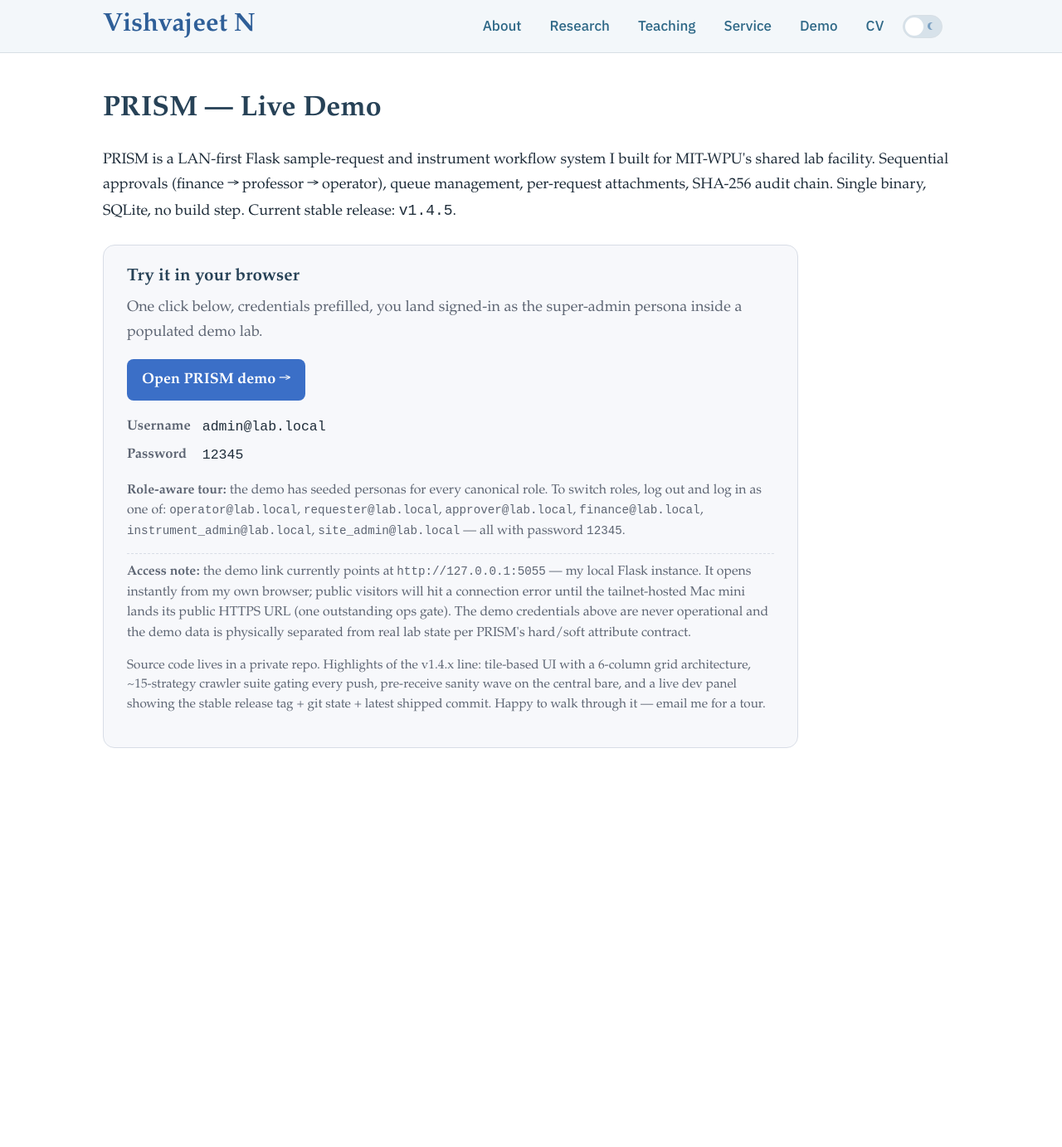
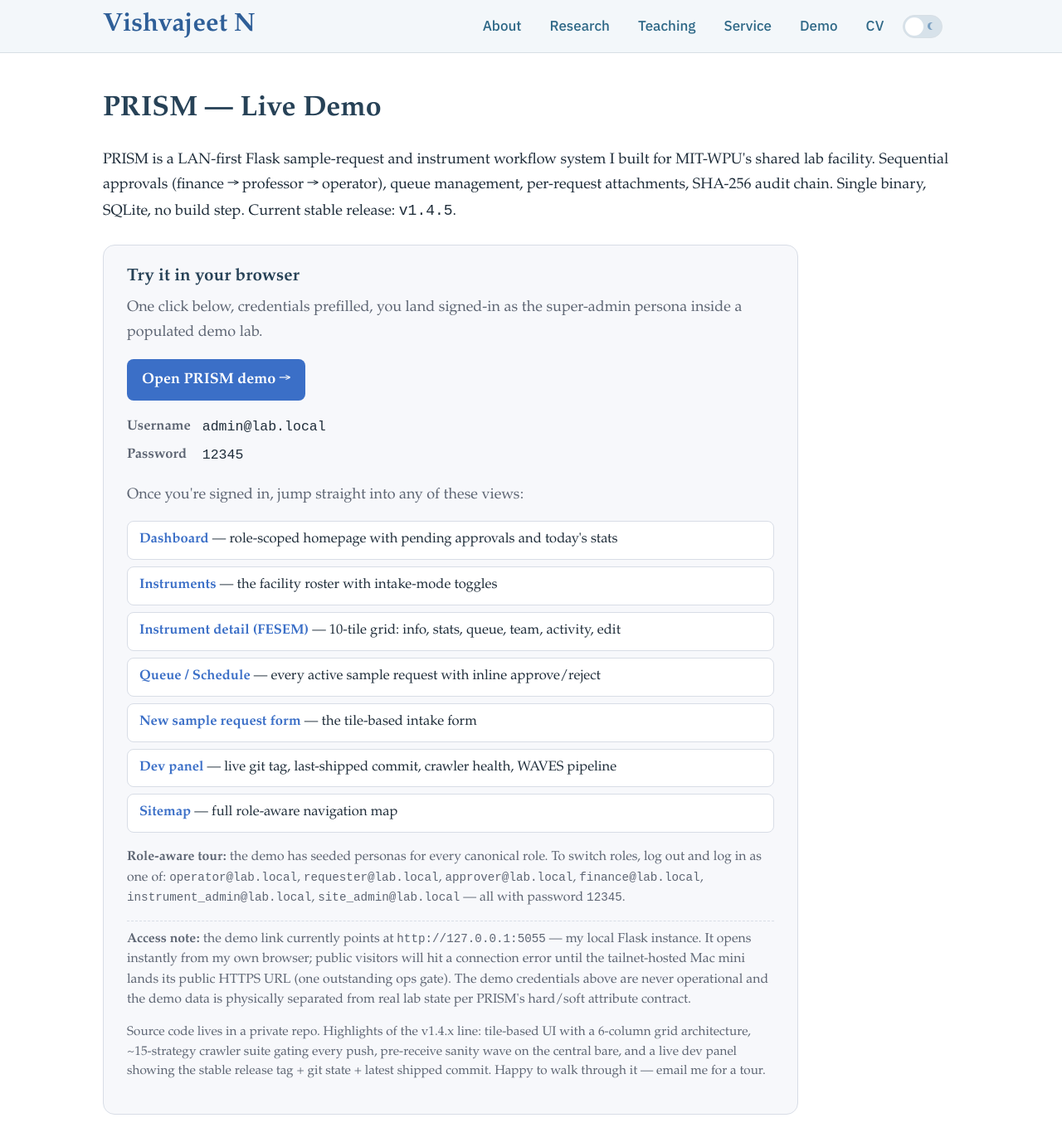
Before and after one commit to nvishvajeet/nvishvajeet.github.io, a Jekyll site: the page built from demo.html, in a window 1280 px wide and 1388 px high. Shown: the top 1383 px of the window at 83% size. Built offline with Jekyll 4.4.1, drawn with Linux system fonts in a browser that asks for light colours.

Commit message:
feat(demo): deep-link list to specific PRISM views
Once signed in via the main CTA, these links jump into Dashboard, Instruments list, Instrument detail (FESEM), Queue, New request form, Dev panel, and Sitemap without re-auth. Session cookie carries over across tabs.

```diff
--- a/demo.html
+++ b/demo.html
@@ -42,6 +42,19 @@
     <dt>Password</dt><dd><code>12345</code></dd>
   </dl>
 
+  <p class="demo-card-lead" style="margin-top: 18px;">
+    Once you're signed in, jump straight into any of these views:
+  </p>
+  <ul class="demo-link-list">
+    <li><a href="http://127.0.0.1:5055/" target="_blank" rel="noopener">Dashboard</a> — role-scoped homepage with pending approvals and today's stats</li>
+    <li><a href="http://127.0.0.1:5055/instruments" target="_blank" rel="noopener">Instruments</a> — the facility roster with intake-mode toggles</li>
+    <li><a href="http://127.0.0.1:5055/instruments/1" target="_blank" rel="noopener">Instrument detail (FESEM)</a> — 10-tile grid: info, stats, queue, team, activity, edit</li>
+    <li><a href="http://127.0.0.1:5055/schedule" target="_blank" rel="noopener">Queue / Schedule</a> — every active sample request with inline approve/reject</li>
+    <li><a href="http://127.0.0.1:5055/requests/new" target="_blank" rel="noopener">New sample request form</a> — the tile-based intake form</li>
+    <li><a href="http://127.0.0.1:5055/admin/dev_panel" target="_blank" rel="noopener">Dev panel</a> — live git tag, last-shipped commit, crawler health, WAVES pipeline</li>
+    <li><a href="http://127.0.0.1:5055/sitemap" target="_blank" rel="noopener">Sitemap</a> — full role-aware navigation map</li>
+  </ul>
+
   <p class="demo-note">
     <strong>Role-aware tour:</strong> the demo has seeded personas
     for every canonical role. To switch roles, log out and log in
--- a/style.css
+++ b/style.css
@@ -764,3 +764,26 @@
 .demo-note code { font-size: 0.9em; }
 .demo-note-ops { padding-top: 10px; border-top: 1px dashed var(--border, #d8dde6); margin-top: 14px; }
 .demo-repo { font-size: 0.85em; color: var(--muted, #5d6573); margin-top: 14px; line-height: 1.55; }
+
+/* PRISM demo — deep-link list under the CTA */
+.demo-link-list {
+  list-style: none;
+  padding: 0;
+  margin: 0 0 18px 0;
+  display: grid;
+  gap: 8px;
+}
+.demo-link-list li {
+  padding: 10px 14px;
+  border: 1px solid var(--border, #d8dde6);
+  border-radius: 8px;
+  background: var(--bg, #fff);
+  font-size: 0.92em;
+  line-height: 1.5;
+}
+.demo-link-list li a {
+  font-weight: 600;
+  color: var(--accent, #3b6fc7);
+  text-decoration: none;
+}
+.demo-link-list li a:hover { text-decoration: underline; }
```
